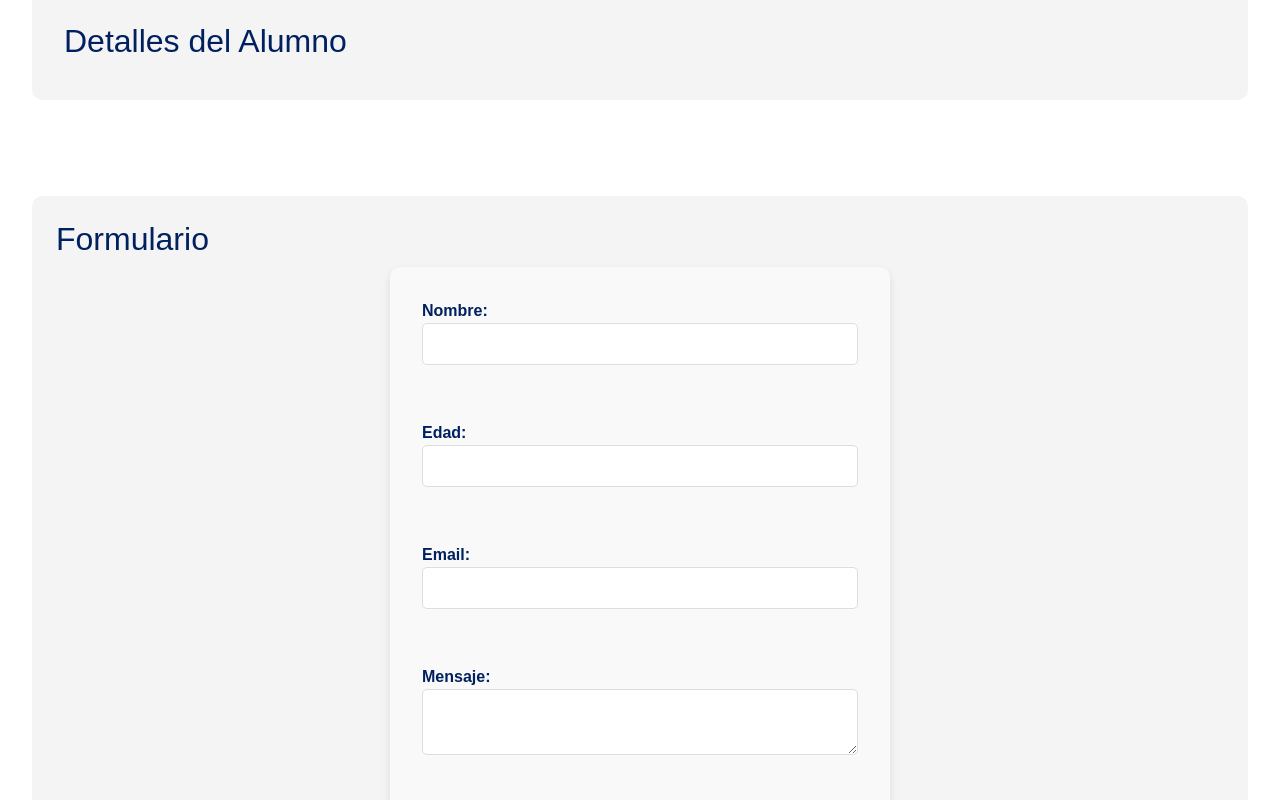
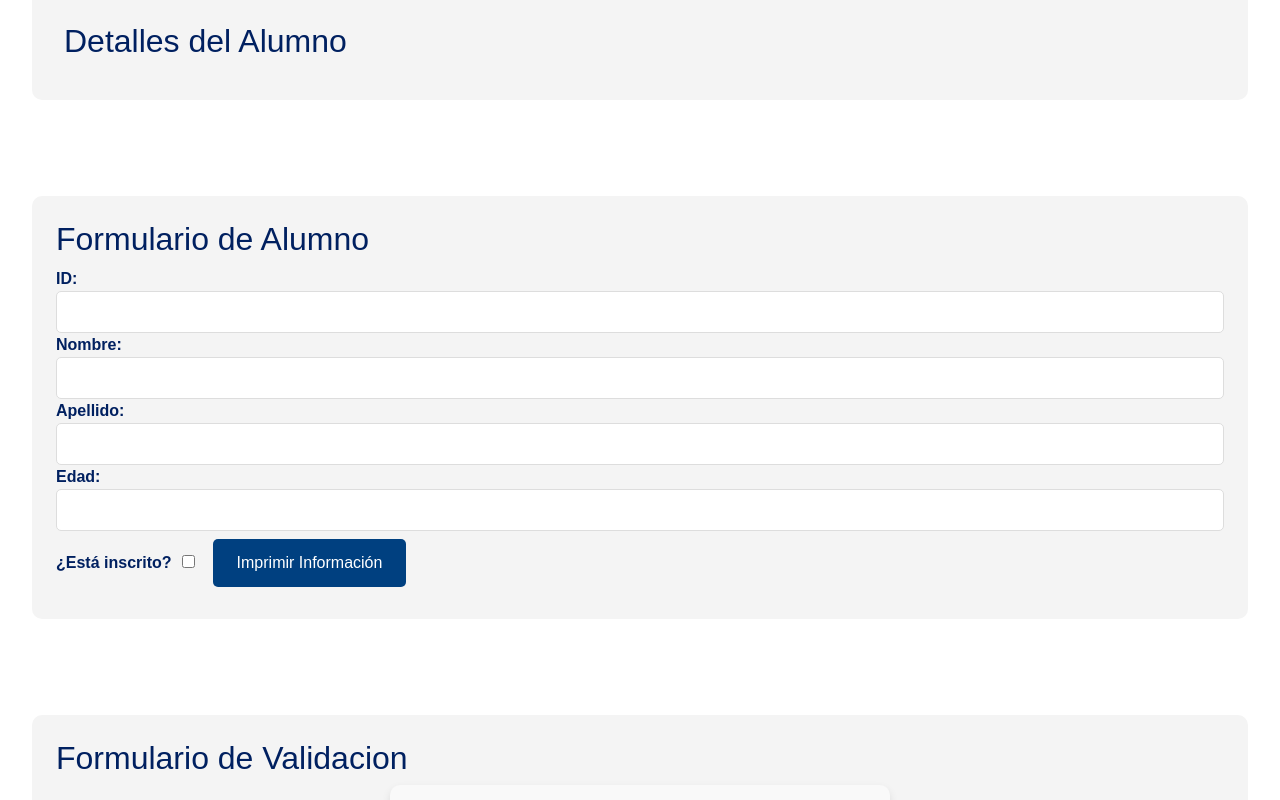
Before and after one commit to Cardinalearq/curso-angular, an Angular app: page / in a window 1280 px wide. Shown: the part 960-1760 px from the top of the page. Built offline with nearby package versions, Linux system fonts and the light colour scheme.

Commit message:
incluyo formulario de ambas clases

```diff
--- a/src/app/app.component.html
+++ b/src/app/app.component.html
@@ -1,7 +1,7 @@
 <app-navbar></app-navbar>
 <app-header></app-header>
 <app-main></app-main>
-<!-- <app-alumno-formulario></app-alumno-formulario> -->
+<app-alumno-formulario></app-alumno-formulario>
 <app-reactive-forms></app-reactive-forms>
 <app-footer></app-footer>
 
--- a/src/app/components/reactive-forms/reactive-forms.component.html
+++ b/src/app/components/reactive-forms/reactive-forms.component.html
@@ -1,6 +1,6 @@
 <main class="main">
     <section>
-        <h2>Formulario</h2>
+        <h2>Formulario de Validacion</h2>
         <form [formGroup]="formulario" (ngSubmit)="submit()">
             <label> Nombre: <input type="text" formControlName="nombre">
             </label>
```
